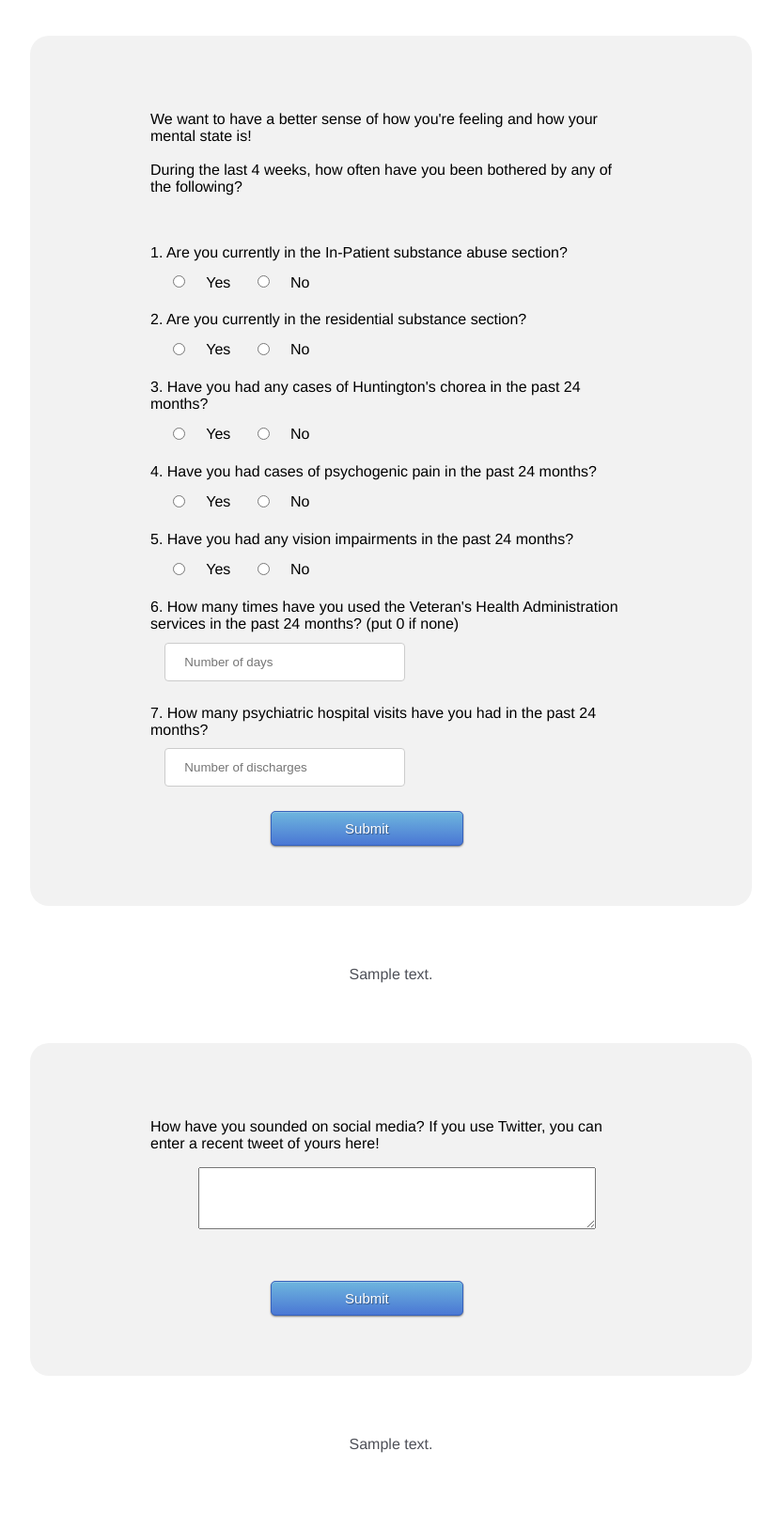
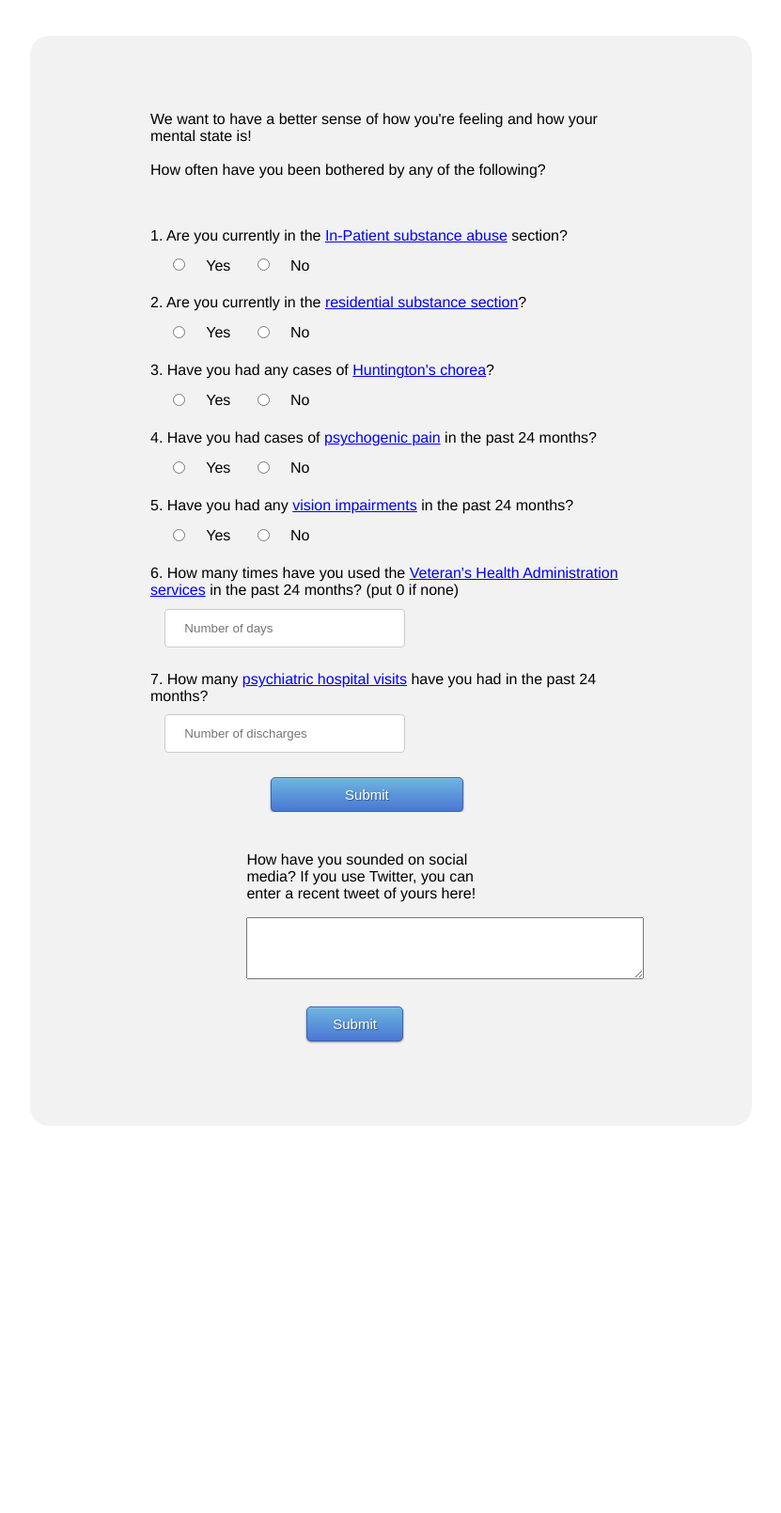
Before and after one commit to IrenaGao/TISTAVeteranSuicide, a Flask app: template templates/index.html in a window 1280 px wide. Shown: the part 500-2110 px from the top of the page at 94% size, without its empty margins (232-1063 px from the left). After the commit the page ends 1698 px from the top, so only its background shows below. Run offline with Flask 2, Linux system fonts and the light colour scheme; the template is opened without the code that fills it: most values are stand-ins (such as "Sample title", 1, 10 or a date in 2020); parts of the project's set-up code (start-up, migrations or seed data) failed here and were passed over.

Commit message:
finish
git push
q
quit()
''

```diff
--- a/static/css/style.css
+++ b/static/css/style.css
@@ -51,11 +51,13 @@ h3 {
 	margin-left: 15%;
 }
 
-button {
+.button {
 	margin-left: 40%;
 	margin-top: 3%;
+	margin-bottom: 2%;
+	display: inline-block;
 	background-color: #0b71c4;
-	margin-bottom: 2%;
+	padding-bottom: 2%;
 	color: white;
 	padding: 1%;
 	padding-right: 2%;
@@ -70,6 +72,26 @@ button {
 
 .top {
 	margin-bottom: 10%;
+}
+
+.desc {
+	text-decoration: underline;
+	color: blue;
+}
+
+.q:hover + .popup {
+	display: block;
+}
+
+.popup {
+	border: solid;
+	border-color: #9bd2ff;
+	background-color: #9bd2ff;
+	border-radius: 10px;
+	padding: 2.5%;
+	display: none;
+	font-size: 14px;
+	margin-top: 2%;
 }
 
 .suicide{
@@ -89,17 +111,27 @@ button {
 	margin-right: 15%;
 }
 
+.whitespace {
+	background-color: white;
+	width: 100%;
+}
+
 form {
   border-radius: 20px;
   background-color: #f2f2f2;
 	padding-top: 5%;
-	/* width: 80%; */
 	margin-left: 20%;
 	margin-right: 20%;
-	padding-left: 10%;
-	margin-bottom: 5%;
+	/* padding-left: 10%; */
+	/* margin-bottom: 5%; */
 	padding-bottom: 5%;
 	padding-right: 10%;
+	/* border: solid; */
+}
+
+.first {
+	padding-left: 10%;
+	margin-bottom: 30%;
 }
 
 .login {
@@ -222,7 +254,6 @@ textarea {
 	/* margin-left: 30%; */
 	margin-bottom: 3%;
 	display: inline;
-	float: left;
 }
 
 .tweet {
@@ -242,7 +273,7 @@ textarea {
 }
 
 textarea {
-	margin-left: 10%;
+	/* margin-left: 10%; */
 }
 
 .tista {
--- a/templates/home.html
+++ b/templates/home.html
@@ -30,7 +30,7 @@
     reasons. TISTA is a leading provider of IT solutions and professional services for the Health, Defense, and Civilian
     industries that aims to help mitigate veteran suicide risk with technology. The company focuses on leveraging
     technology to answer relevant questions and partners with communities and governments to implement impactful
-    solutions across these industries. TISTA provides several services, including engineering, consulting,
+    solutions across these industries. <br><br>TISTA provides several services, including engineering, consulting,
     cybersecurity, data science, etc., for their clients and employs associates with a range of technology backgrounds
     to support these primary aspects of their business. TISTA also partners with organizations within the US military
     and is strongly committed to supporting the needs of veterans and their families across the US. The company is
@@ -46,7 +46,7 @@
     significant impact on their health and mental state. Guided by our research on the factors that most heavily
     influence suicide risk, we decided to leverage a synthetic dataset generated by the Veterans Health Administration
     (VHA) to train our first model.</p>
-  <button>Assess your Suicide Risk</button>
+  <a class="button" href='/'>Assess your Suicide Risk</a>
 </body>
 
 </html>
--- a/templates/index.html
+++ b/templates/index.html
@@ -25,59 +25,98 @@
 
   <img class="comfort" src="{{url_for('static', filename='doctorpatient.jpeg')}}" />
   <!-- Main Input For Receiving Query to our ML -->
-  <form action="{{ url_for('logPredict')}}" method="post">
-    <p class="top">We want to have a better sense of how you're feeling and how your mental state is!<br><br> During the
-      last 4 weeks, how often have you been bothered by any of the following?</p>
-    <label for="q1">1. Are you currently in the In-Patient substance abuse section?</label>
+  <form class="first" action="{{ url_for('logPredict')}}" method="post">
+    <p class="top">We want to have a better sense of how you're feeling and how your mental state is!<br><br> How often
+      have you been bothered by any of the following?</p>
+    <label class="q" for="q1">1. Are you currently in the <span class="desc">In-Patient substance abuse</span>
+      section?</label>
+    <div class="popup">A hospital or treatment facility you reside in that focuses on intense 24-hour detoxification
+      care by
+      giving you
+      comfortable
+      and
+      supported withdrawal from drugs and alcohol, education on the negatives of addiction, and the development of
+      strategies to continue in ongoing recovery. The stay is often about a couple days to a month depending on need.
+    </div>
     <div>
       <input type="radio" name="q1" value="1" />Yes
       <input type="radio" name="q1" value="0" />No
     </div>
-    <label for="q2">2. Are you currently in the residential substance section?</label>
+    <label class="q" for="q2">2. Are you currently in the <span class="desc">residential substance
+        section</span>?</label>
+    <div class="popup">A home-like environment where medical staff assist you in residential settings by checking up on
+      you every once in a while to support your mental health issues. Usually the step after inpatient treatment, and
+      can be fairly long-term.</div>
+    <div>
       <div>
         <input type="radio" name="q2" value="1" />Yes
         <input type="radio" name="q2" value="0" />No
       </div>
-    <label for="q3">3. Have you had any cases of Huntington's chorea in the past 24 months?</label>
+      <label class="q" for="q3">3. Have you had any cases of <span class="desc">Huntington's chorea</span>?</label>
+      <div class="popup">Rare, inherited disease that causes the progressive breakdown (degeneration) of nerve cells in
+        the brain. Has a broad impact on a person's functional abilities and usually results in movement, thinking
+        (cognitive), and psychiatric disorders.</div>
       <div>
         <input type="radio" name="q3" value="1" />Yes
         <input type="radio" name="q3" value="0" />No
       </div>
-    <label for="q4">4. Have you had cases of psychogenic pain in the past 24 months?</label>
+      <label class="q" for="q4">4. Have you had cases of <span class="desc">psychogenic pain</span> in the past 24
+        months?</label>
+      <div class="popup">Pain disorder attributed to psychological factors, which can include beliefs, fears, and strong
+        emotions. Often due to changes in the nervous system, and can manifest as headaches, muscle pains, back pains,
+        and stomach pains.</div>
+      <div>
         <div>
           <input type="radio" name="q4" value="1" />Yes
           <input type="radio" name="q4" value="0" />No
         </div>
-    <label for="q5">5. Have you had any vision impairments in the past 24 months?</label>
+        <label class="q" for="q5">5. Have you had any <span class="desc">vision impairments</span> in the past 24
+          months?</label>
+        <div class="popup">Person's eyesight cannot be corrected to a "normal" level, which can be caused by a loss of
+          visual acuity, where the eye does not see objects as clearly as usual. It may also be caused by a loss of
+          visual field, where the eye cannot see as wide an area as usual without moving the eyes or turning the head.
+          The World Health Organization defines “low vision” as visual acuity between 20/70 and 20/400, with the best
+          possible correction, or a visual field of 20 degrees or less.
+        </div>
         <div>
           <input type="radio" name="q5" value="1" />Yes
           <input type="radio" name="q5" value="0" />No
         </div>
-    <label for="q6">6. How many times have you used the Veteran's Health Administration services in the past 24 months?
+        <label class="q" for="q6">6. How many times have you used the <span class="desc">Veteran's Health Administration
+            services</span> in the past 24
+          months?
           (put 0 if none)</label>
+        <div class="popup">America's largest integrated health care system that provides care at 1,293 healthcare
+          facilities, including 171 medical centers and 1,112 outpatient sites of care of varying complexity (VHA
+          outpatient clinics), serving 9 million enrolled Veterans each year.
+        </div>
         <div>
           <input type="number" name="q6" placeholder="Number of days" required="required" />
         </div>
-    <label for="q7">7. How many psychiatric hospital visits have you had in the past 24 months?</label>
+        <label class="q" for="q7">7. How many <span class="desc">psychiatric hospital visits</span> have you had in the
+          past 24
+          months?</label>
+        <div class="popup">
+          Hospitals specializing in the treatment of mental disorders, such as schizophrenia, bipolar disorder, and
+          major depressive disorder. They are for people in crisis who may need safety monitoring and assessment as well
+          as therapy and medication management.
+        </div>
         <div>
           <input type="number" name="q7" placeholder="Number of discharges" required="required" />
         </div>
         <input type="submit" class="btn btn-primary btn-block btn-large" />
   </form>
 
-  <p class="prediction">{{ prediction_text_log }}</p>
-
   <form action="{{ url_for('lstmPredict')}}" method="post">
-    <!-- <img class="twitter" src="{{url_for('static', filename='twitterlogo.png')}}" /> -->
-    <p>How have you sounded on social media? If you use Twitter, you can enter a recent tweet of yours
+    <p>How have you sounded on social media? If you use Twitter, you can enter a recent tweet of
+      yours
       here!</p>
     <textarea rows=4 cols=50 name="q1" required></textarea>
     <label for="tweet"></label>
-    <!-- <input type="text" name="q1" placeholder="Enter your tweet here" required="required" /> -->
     <input type="submit" class="btn btn-primary btn-block btn-large tweetsubmit" />
   </form>
 
-  <p class="prediction">{{ prediction_text_twitter }}</p>
+  <!-- <p class="prediction">{{ prediction_text_twitter }}</p> -->
 </body>
 
 </html>
--- a/templates/models.html
+++ b/templates/models.html
@@ -39,7 +39,8 @@
       depression score for each individual tweet.
       Using the Twint API, we scraped from Twitter and collected over 20000 suicide-related tweets, which contain
       suicidal keywords like “tired of living”, “better off dead”, “my suicide note”, “my suicide letter”, “end my life”
-      and “depression” etc. We further used Vader and Textblob sentiment polarity scores as the proxy labels for our
+      and “depression” etc. <br><br>We further used Vader and Textblob sentiment polarity scores as the proxy labels for
+      our
       tweet data set. To improve the accuracy of these proxy labels, we used thresholds to decide whether a certain
       tweet is considered suicidal or non-suicidal. For example, when threshold is set to 0.2, tweets with polarity
       lower than 0.2 will be labelled as 0 as in suicidal and 1 for non-suicidal. Finally, we trained the LSTM model on
```
Also changed, not shown: templates/friendsandfam.html (+9 -4 lines). Lines whose indentation alone changed are shown as unchanged.
